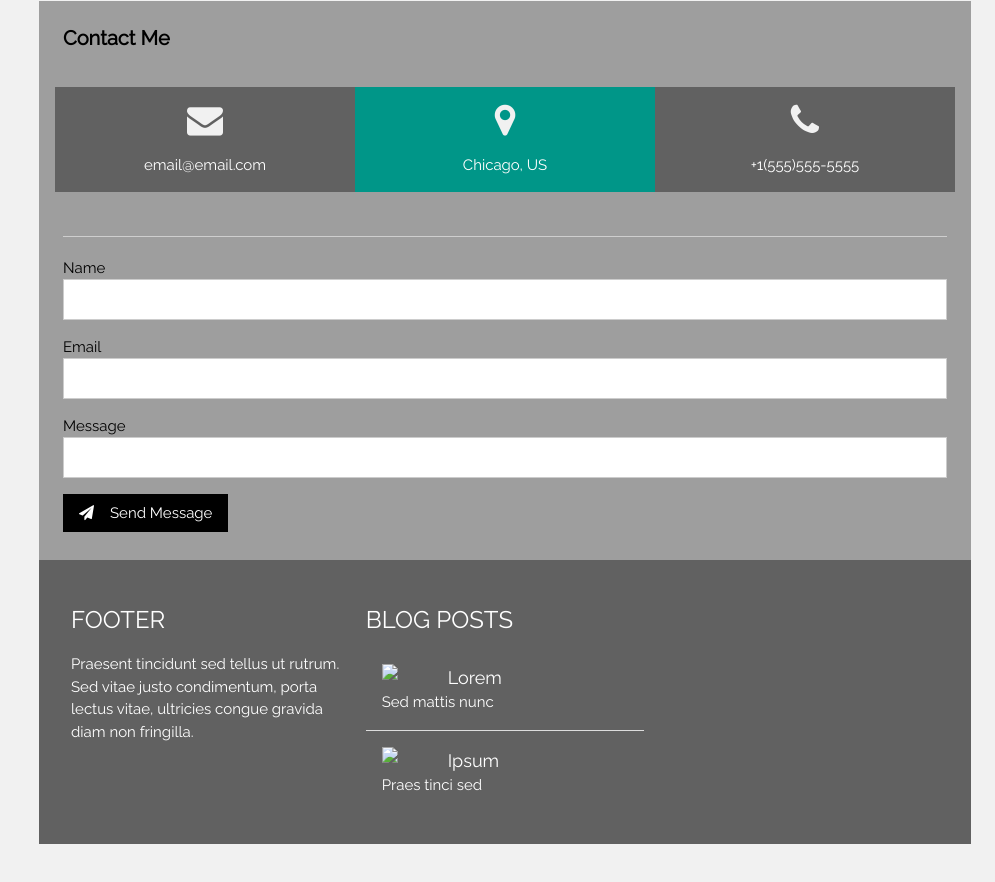
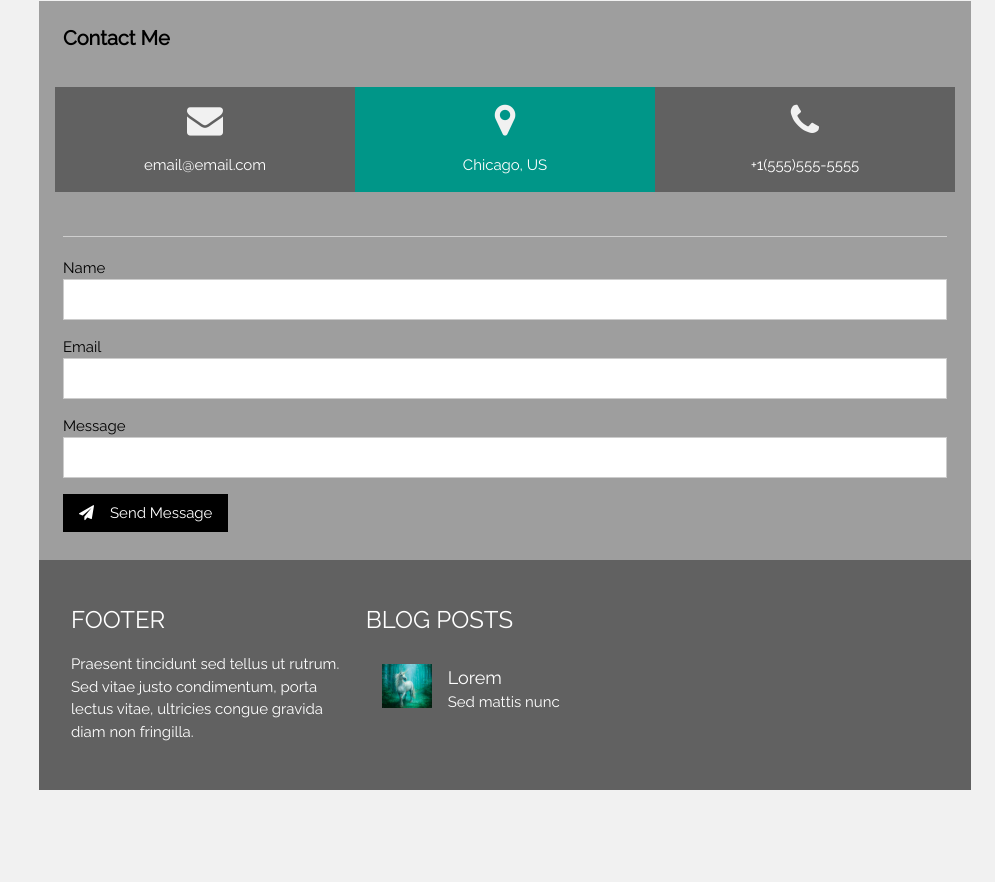
Before and after one commit to jurassicpark/jurassicpark.github.io, a plain HTML site: page index.html in a window 1280 px wide. Shown: the part 1362-2244 px from the top of the page, without its empty margins (285-1280 px from the left). After the commit the page ends 2196 px from the top, so only its background shows below. Drawn offline with nearby package versions, Linux system fonts and the light colour scheme.

Commit message:
Update index.html

```diff
--- a/index.html
+++ b/index.html
@@ -176,14 +176,9 @@ body,h1,h2,h3,h4,h5,h6 {font-family: "Raleway", sans-serif}
       <h3>BLOG POSTS</h3>
       <ul class="w3-ul w3-hoverable">
         <li class="w3-padding-16">
-          <img src="/w3images/workshop.jpg" class="w3-left w3-margin-right" style="width:50px">
+          <img src="th-2847484924.jpeg" class="w3-left w3-margin-right" style="width:50px">
           <span class="w3-large">Lorem</span><br>
           <span>Sed mattis nunc</span>
-        </li>
-        <li class="w3-padding-16">
-          <img src="/w3images/gondol.jpg" class="w3-left w3-margin-right" style="width:50px">
-          <span class="w3-large">Ipsum</span><br>
-          <span>Praes tinci sed</span>
         </li>
       </ul>
     </div>
```
